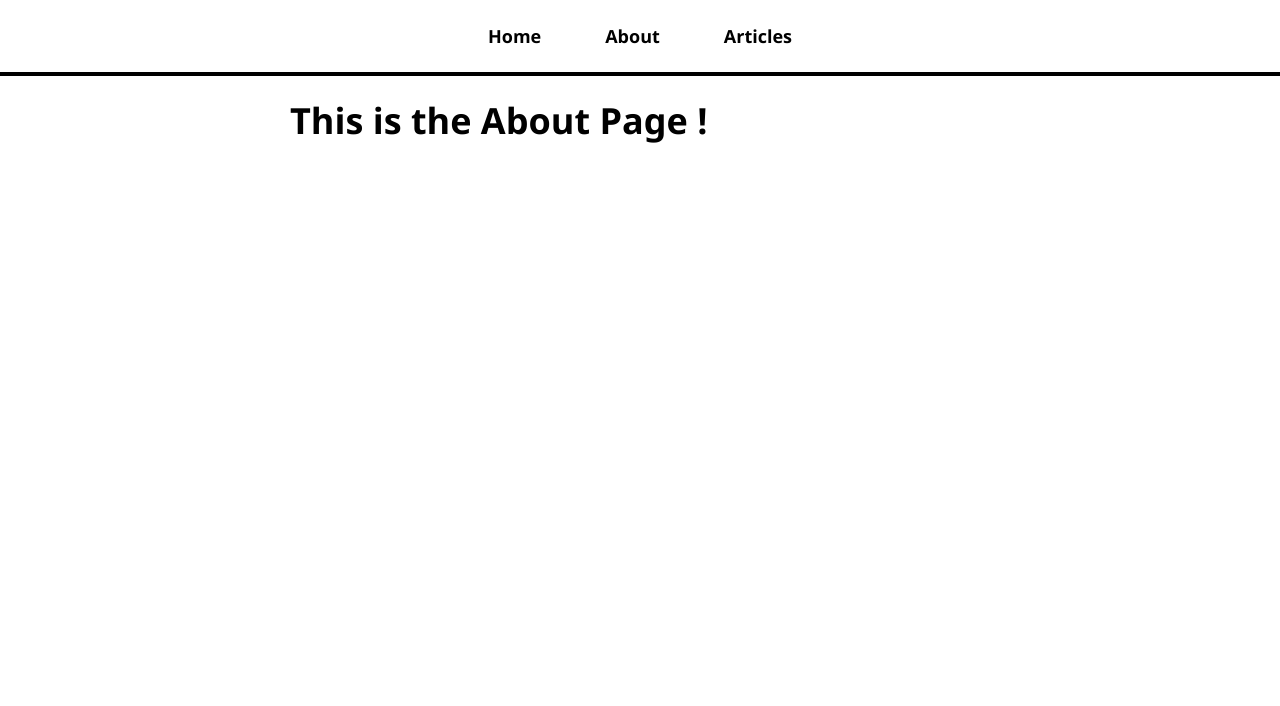
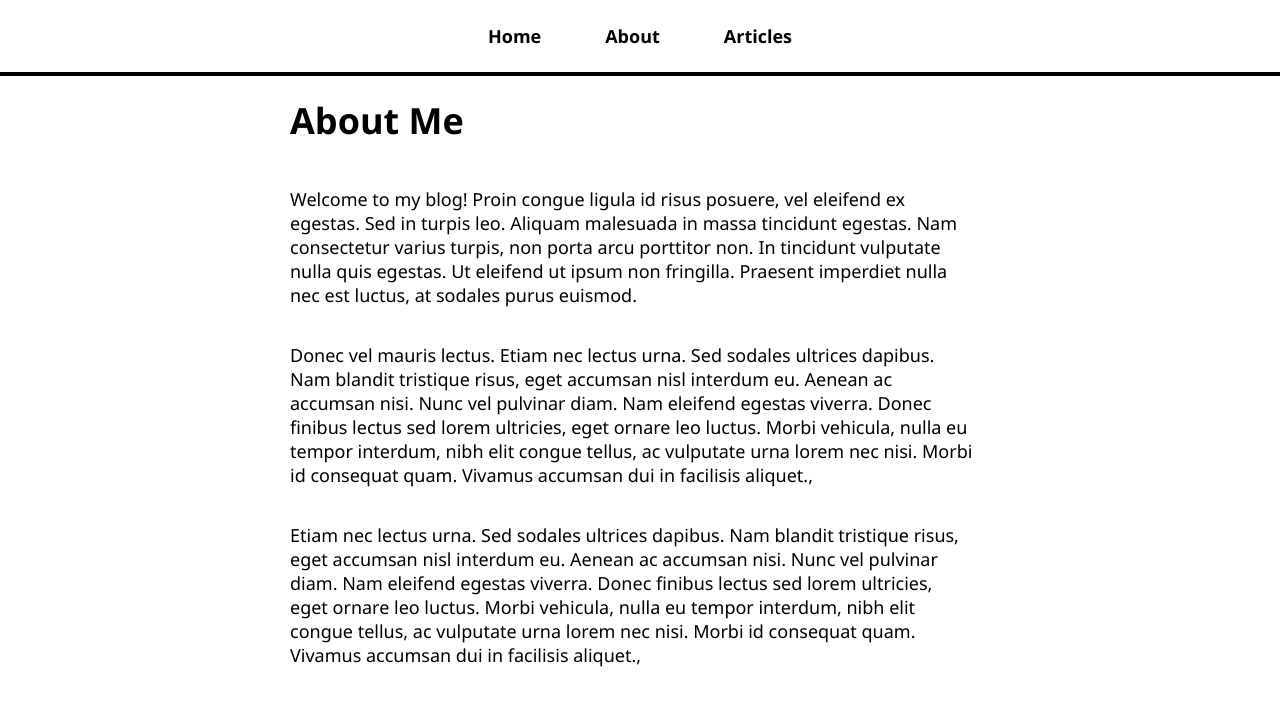
Before and after one commit to GreeshmaSreeParimi/Web-blog-application, a React (Create React App) app in the folder my-blog/: page /about in a window 1280 px wide. Shown: the top 706 px of the page. Built offline with nearby package versions, Linux system fonts and the light colour scheme.

Commit message:
pushing changes for pageNotFound and content for home and baout pages

```diff
--- a/my-blog/src/App.js
+++ b/my-blog/src/App.js
@@ -5,6 +5,7 @@
 import ArticleListPage from './pages/ArticlesListPage';
 import ArticlePage from './pages/ArticlePage';
 import NavBar from './NavBar';
+import NotfountPage from './pages/NotFoundPage';
 
 function App() {
   return (
@@ -17,6 +18,10 @@
             <Route path="/about" element={<AboutPage/>}></Route>
             <Route path="/articles" element={<ArticleListPage/>}></Route>
             <Route path="/articles/:articleId" element={<ArticlePage/>}></Route>
+
+            {/* path="*" indicates if user hits any route that does not exists routes , the application will be redirected to this page */}
+            <Route path="*" element={<NotfountPage/>}></Route>
+
           </Routes>
         </div>
       </div>
--- /dev/null
+++ b/my-blog/src/components/ArticleListComponent.js
@@ -0,0 +1,23 @@
+import { Link } from "react-router-dom";
+
+
+// resuable component to display list of articles in mutiple places.
+// this component accepts articles list as part of props.
+const ArticleListComponent = ({articles}) =>{
+
+    return (
+        <>
+            {articles.map(article =>(
+                // to={`/articles/`+article.name} this and below implemetation are same.
+                <Link key= {article.name} className="article-list-item" to={`/articles/${article.name}`}>
+                    <h3>{article.title}</h3>
+                    {/* below line gets article's first paragraph first 150 characters */}
+                    <p>{article.content[0].substring(0,150)}...</p>
+                </Link>
+            ))}
+        </>
+
+    )
+
+}
+export default ArticleListComponent;
--- a/my-blog/src/pages/AboutPage.js
+++ b/my-blog/src/pages/AboutPage.js
@@ -1,7 +1,33 @@
 const AboutPage = () => {
 
     return (
-    <h1>This is the About Page !</h1>
+        <>
+            <h1>About Me</h1>
+            <p>
+                Welcome to my blog! Proin congue
+                ligula id risus posuere, vel eleifend ex egestas. Sed in turpis leo.
+                Aliquam malesuada in massa tincidunt egestas. Nam consectetur varius turpis,
+                non porta arcu porttitor non. In tincidunt vulputate nulla quis egestas. Ut
+                eleifend ut ipsum non fringilla. Praesent imperdiet nulla nec est luctus, at
+                sodales purus euismod.
+            </p>
+            <p>
+                Donec vel mauris lectus. Etiam nec lectus urna. Sed sodales ultrices dapibus.
+                Nam blandit tristique risus, eget accumsan nisl interdum eu. Aenean ac accumsan
+                nisi. Nunc vel pulvinar diam. Nam eleifend egestas viverra. Donec finibus lectus
+                sed lorem ultricies, eget ornare leo luctus. Morbi vehicula, nulla eu tempor
+                interdum, nibh elit congue tellus, ac vulputate urna lorem nec nisi. Morbi id
+                consequat quam. Vivamus accumsan dui in facilisis aliquet.,
+            </p>
+            <p>
+                Etiam nec lectus urna. Sed sodales ultrices dapibus.
+                Nam blandit tristique risus, eget accumsan nisl interdum eu. Aenean ac accumsan
+                nisi. Nunc vel pulvinar diam. Nam eleifend egestas viverra. Donec finibus lectus
+                sed lorem ultricies, eget ornare leo luctus. Morbi vehicula, nulla eu tempor
+                interdum, nibh elit congue tellus, ac vulputate urna lorem nec nisi. Morbi id
+                consequat quam. Vivamus accumsan dui in facilisis aliquet.,
+            </p>
+        </>
     );
 
 }
--- a/my-blog/src/pages/ArticlePage.js
+++ b/my-blog/src/pages/ArticlePage.js
@@ -1,5 +1,6 @@
 import articles from "./article-content";
 import { useParams } from "react-router-dom";
+import NotfountPage from "./NotFoundPage";
 
 const ArticlePage = () => {
     const params = useParams();
@@ -7,6 +8,10 @@
     // const {articleId} = useParams(); equals to abve two lines of code . Object destructring
 
     const article = articles.find(article => article.name === articleId);
+
+    if(!article){
+        return <NotfountPage/>
+    }
 
     // react fragment --- <></> --> empty tags to display two or more tags at same time.
     return (
--- a/my-blog/src/pages/ArticlesListPage.js
+++ b/my-blog/src/pages/ArticlesListPage.js
@@ -1,19 +1,12 @@
 import articles from "./article-content";
-import { Link } from "react-router-dom";
+import ArticleListComponent from "../components/ArticleListComponent";
 
 const ArticleListPage = () => {
 
     return (
         <>
             <h1>Articles</h1>
-            {articles.map(article =>(
-                // to={`/articles/`+article.name} this and below implemetation are same.
-                <Link key= {article.name} className="article-list-item" to={`/articles/${article.name}`}>
-                    <h3>{article.title}</h3>
-                    {/* below line gets article's first paragraph first 150 characters */}
-                    <p>{article.content[0].substring(0,150)}...</p>
-                </Link>
-            ))}
+            <ArticleListComponent articles={articles}></ArticleListComponent>
         </>
 
     );
--- a/my-blog/src/pages/HomePage.js
+++ b/my-blog/src/pages/HomePage.js
@@ -1,8 +1,33 @@
 const HomePage = () => {
-
     return (
-    <h1>This is the Home Page !</h1>
-    );
+        <>
+            <h1>Hello, welcome to my blog!</h1>
+            <p>
+                Welcome to my blog! Proin congue
+                ligula id risus posuere, vel eleifend ex egestas. Sed in turpis leo.
+                Aliquam malesuada in massa tincidunt egestas. Nam consectetur varius turpis,
+                non porta arcu porttitor non. In tincidunt vulputate nulla quis egestas. Ut
+                eleifend ut ipsum non fringilla. Praesent imperdiet nulla nec est luctus, at
+                sodales purus euismod.
+            </p>
+            <p>
+                Donec vel mauris lectus. Etiam nec lectus urna. Sed sodales ultrices dapibus.
+                Nam blandit tristique risus, eget accumsan nisl interdum eu. Aenean ac accumsan
+                nisi. Nunc vel pulvinar diam. Nam eleifend egestas viverra. Donec finibus lectus
+                sed lorem ultricies, eget ornare leo luctus. Morbi vehicula, nulla eu tempor
+                interdum, nibh elit congue tellus, ac vulputate urna lorem nec nisi. Morbi id
+                consequat quam. Vivamus accumsan dui in facilisis aliquet.,
+            </p>
+            <p>
+                Etiam nec lectus urna. Sed sodales ultrices dapibus.
+                Nam blandit tristique risus, eget accumsan nisl interdum eu. Aenean ac accumsan
+                nisi. Nunc vel pulvinar diam. Nam eleifend egestas viverra. Donec finibus lectus
+                sed lorem ultricies, eget ornare leo luctus. Morbi vehicula, nulla eu tempor
+                interdum, nibh elit congue tellus, ac vulputate urna lorem nec nisi. Morbi id
+                consequat quam. Vivamus accumsan dui in facilisis aliquet.,
+            </p>
+        </>
+    )
 
 }
 
--- a/my-blog/src/pages/NotFoundPage.js
+++ b/my-blog/src/pages/NotFoundPage.js
@@ -0,0 +1,11 @@
+const NotfountPage = () =>{
+    return (
+        <h1>404: Page Not Found</h1>
+    )
+
+}
+// if there is only a return statement in a component , then we can modify the code as below.
+// const NotfountPage = () => (
+//         <h1>404: Page Not Found</h1>
+// )
+export default NotfountPage;
```
